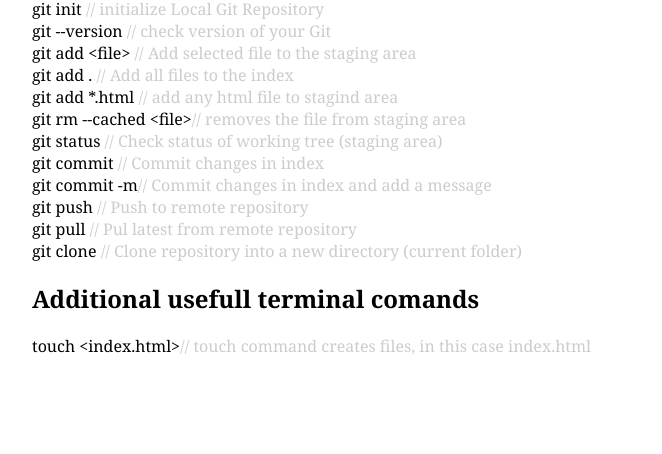
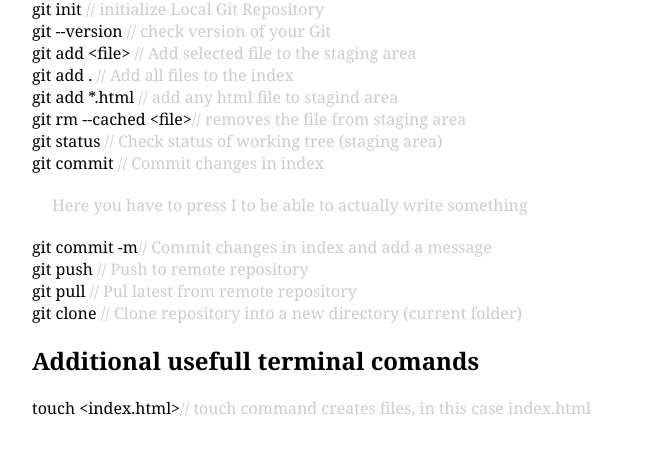
Before and after one commit to pavcieslak/gitBasicTerminalCommands, a plain HTML site: page index.html in a window 1280 px wide. Shown: the part 256-710 px from the top of the page, without its empty margins (298-960 px from the left). Drawn offline with Linux system fonts and the light colour scheme.

Commit message:
commit no.2

```diff
--- a/index.html
+++ b/index.html
@@ -24,7 +24,11 @@
 		<li>git add *.html <span>// add any html file to stagind area</span></li>
 		<li>git rm --cached &lt;file&gt;<span>// removes the file from staging area</span></li>
 		<li>git status <span>// Check status of working tree (staging area)</span></li>
-		<li>git commit <span>// Commit changes in index</span></li>
+		<li>git commit <span>// Commit changes in index</span>
+			<ul>
+				<li><span>Here you have to press I to be able to actually write something</span></li>
+			</ul>
+		</li>
 		<li>git commit -m<span>// Commit changes in index and add a message</span></li>
 		<li>git push <span>// Push to remote repository</span></li>
 		<li>git pull <span>// Pul latest from remote repository</span></li>
--- a/style.css
+++ b/style.css
@@ -14,6 +14,10 @@
 			margin: 20px 0;
 		}
 
+		li > ul {
+			padding-left: 20px;
+		}
+
 		body {
 			max-width: 620px;
 			margin: 0 auto;
```
